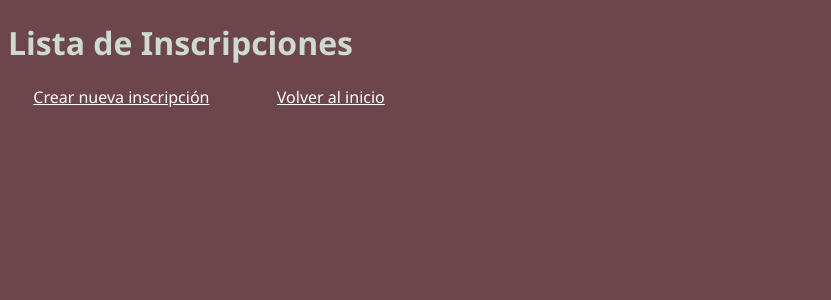
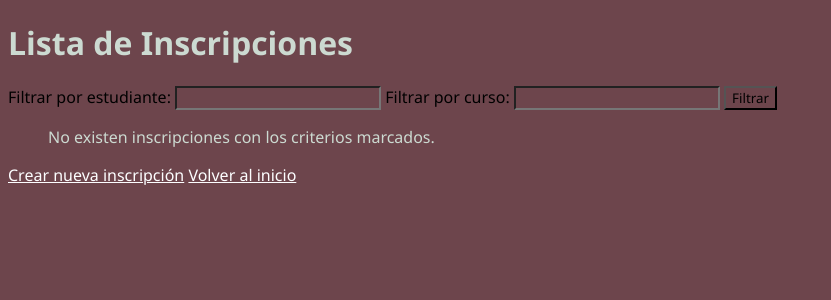
Before and after one commit to msuafue034/gestionEstudiantes, a Django app: page /inscripciones/ in a window 1280 px wide. Shown: the top 300 px of the page, without its empty margins (0-831 px from the left). Run offline with Django 5.2, Linux system fonts and the light colour scheme; data that the repository does not hold is empty.

Commit message:
FINAL 19/12

```diff
--- a/gestion/forms.py
+++ b/gestion/forms.py
@@ -54,3 +54,9 @@ class InscripcionForm(forms.ModelForm):
         fecha_inscripcion = cleaned_data.get('fecha_inscripcion')
         curso = cleaned_data.get('curso')
         estudiante = cleaned_data.get('estudiante')
+
+
+class FiltrarInscripcionForm(forms.ModelForm):
+    class Meta:
+        model: Inscripcion
+        fields: ['estudiante', 'curso']
--- a/gestion/static/style.css
+++ b/gestion/static/style.css
@@ -13,8 +13,8 @@ p {
 
 a {
     color: #FDFEFF;
-    margin-right: 3%;
-    margin-left:2%;
+    margin-top: 3%;
+    margin-bottom: 2%;
 }
 
 a:hover {
--- a/gestion/templates/gestion/listar_inscripciones.html
+++ b/gestion/templates/gestion/listar_inscripciones.html
@@ -5,6 +5,16 @@
 {% endblock %}
 
 {% block content %}
+<form method="get">
+    <label for="estudiante">Filtrar por estudiante:</label>
+    <input type="text" name="estudiante" value="{{ request.GET.estudiante }}">
+
+    <label for="curso">Filtrar por curso:</label>
+    <input type="text" name="curso" value="{{ request.GET.curso }}">
+
+    <button type="submit">Filtrar</button>
+</form>
+
 <ul>
     {% for inscripcion in inscripciones %}
         <li>Estudiante: {{ inscripcion.estudiante.nombre }} </li>
@@ -12,9 +22,11 @@
         <li>Fecha de inscripción: {{ inscripcion.fecha_inscripcion }}</li>
         <br>
         <a href="{% url 'eliminar_inscripcion' inscripcion.id %}">ELIMINAR</a>
-
+    {% empty %}
+        <p>No existen inscripciones con los criterios marcados.</p>
     {% endfor %}
 </ul>
+
 <a href="{% url 'crear_inscripcion' %}">Crear nueva inscripción</a>
 <a href="{% url 'index' %}">Volver al inicio</a>
 {% endblock %}
--- a/gestion/views.py
+++ b/gestion/views.py
@@ -137,12 +137,29 @@ def eliminar_inscripcion(request, id):
 
 ############## INSCRIPCION - Jueves 19 ##############
 
-
 class ListarInscripciones(ListView):
     model = Inscripcion
     form_class = InscripcionForm
     template_name = 'gestion/listar_inscripciones.html'
     context_object_name = 'inscripciones'
+
+    def get_datos(self):
+        estudiante_nombre = self.request.GET.get('estudiante', '').strip()
+        curso_nombre = self.request.GET.get('curso', '').strip()
+
+        inscripciones = Inscripcion.objects.all()
+
+        if estudiante_nombre:
+            inscripciones = inscripciones.filter(estudiante__nombre__icontains=estudiante_nombre)
+        if curso_nombre:
+            inscripciones = inscripciones.filter(curso__nombre__icontains=curso_nombre)
+
+        return inscripciones
+
+    def get_context_data(self, **kwargs):
+        context = super().get_context_data(**kwargs)
+        context['inscripciones'] = self.get_datos()
+        return context
 
 class CrearInscripcion(CreateView):
     model = Inscripcion
@@ -157,5 +174,3 @@ class EliminarInscripcion(DeleteView):
     template_name = 'gestion/eliminar_inscripcion.html'
     pk_url_kwarg='id'
     context_object_name = 'inscripciones'
-
-#context['prestamos_prestados'] = Prestamo.objects.filter(usuario=self.request.user, )
```
